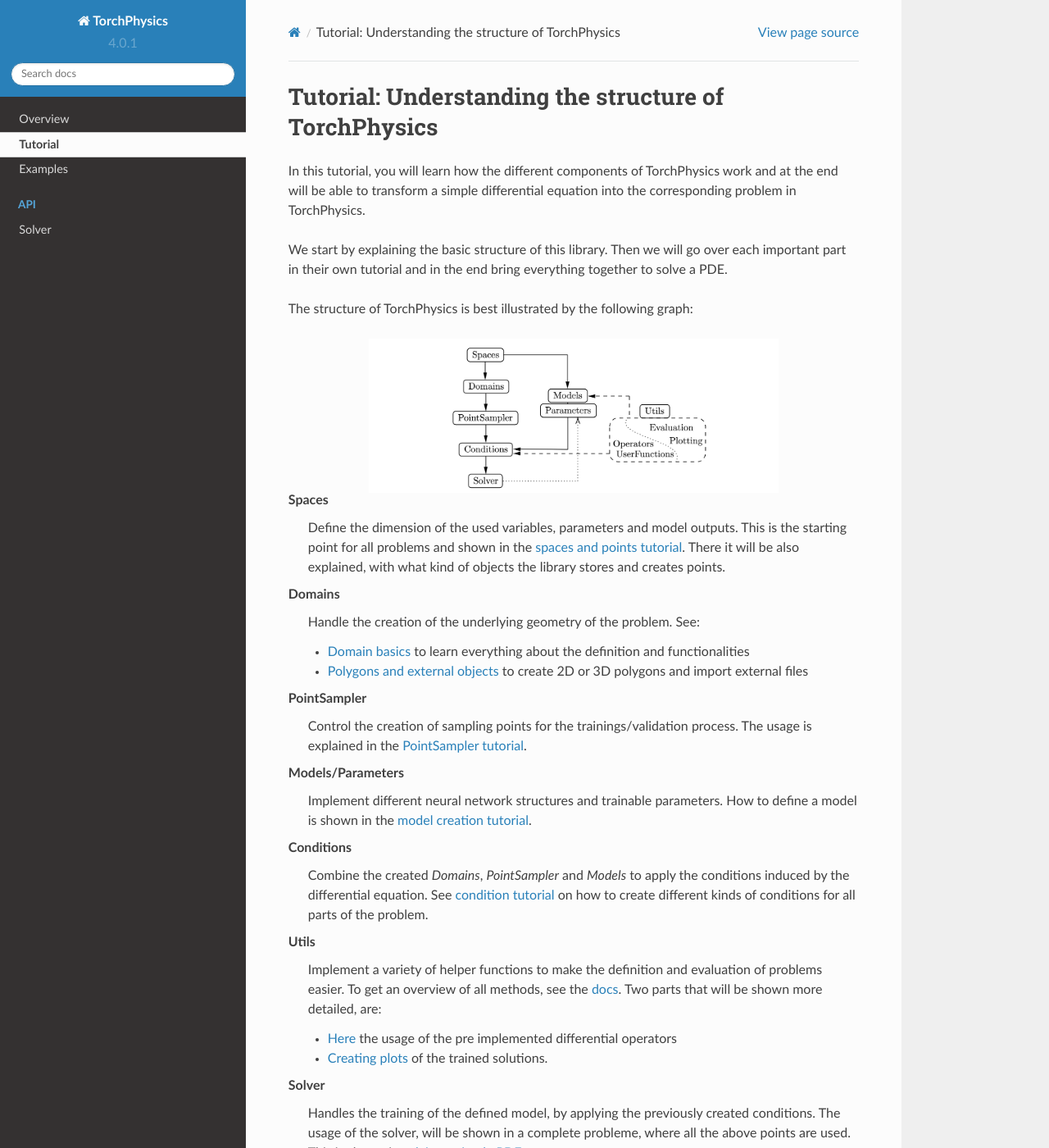
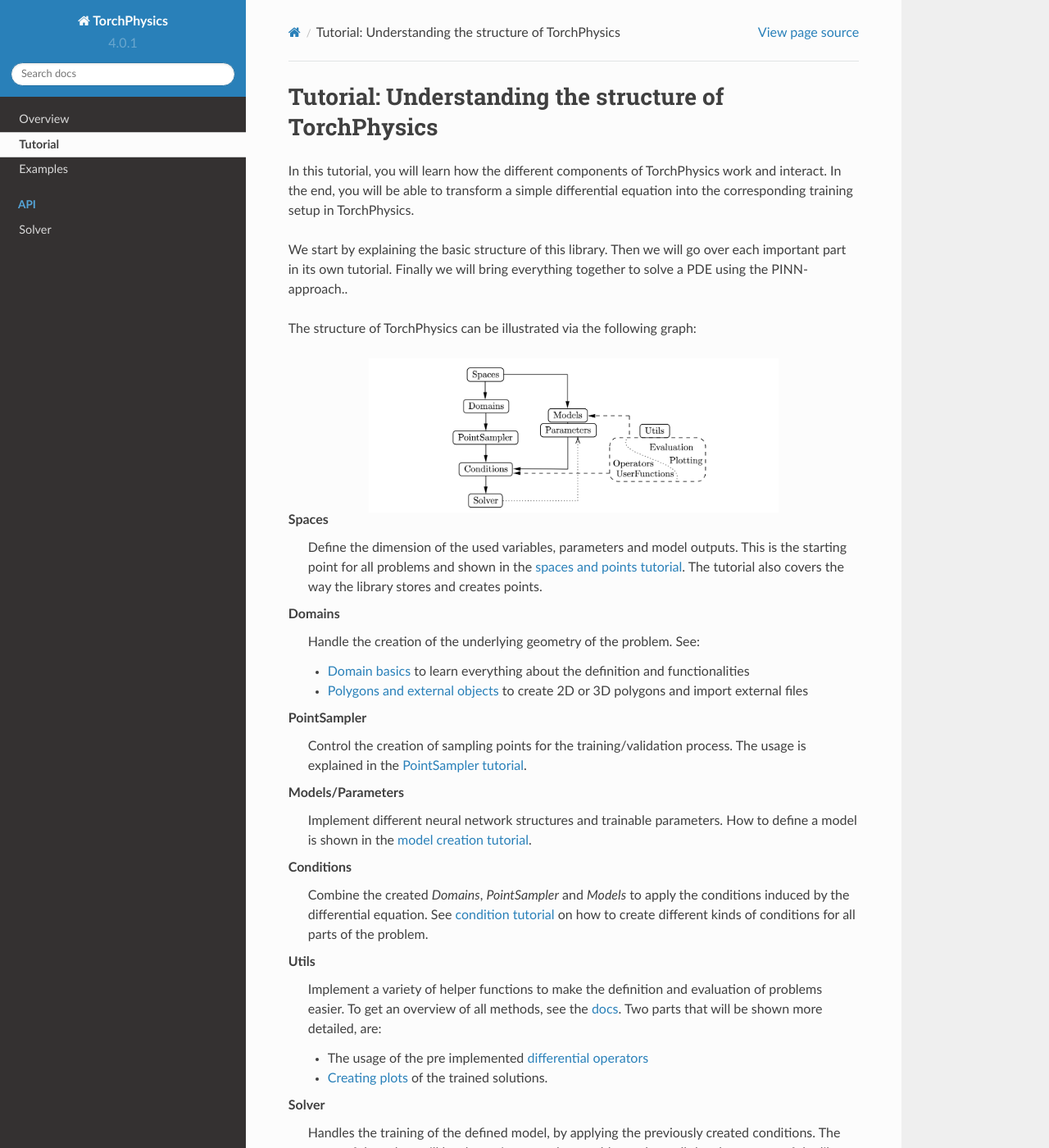
Before and after one commit to boschresearch/torchphysics, a Sphinx documentation site: the page built from docs/tutorial/tutorial_start.rst, in a window 1280 px wide and 1400 px high. Shown: the whole window at 82% size. Built offline with Sphinx 7.4.7 and the Read the Docs theme 2.0.0, drawn with Linux system fonts in a browser that asks for light colours; pages that are not in the unit, such as notebooks, are missing from menus; some of the changed text lies outside the part shown.

Commit message:
tiny additions in docs
Signed-off-by: nick7 <nick7@uni-bremen.de>

```diff
--- a/docs/tutorial/tutorial_start.rst
+++ b/docs/tutorial/tutorial_start.rst
@@ -2,14 +2,14 @@
 Tutorial: Understanding the structure of TorchPhysics
 =====================================================
 In this tutorial, you will learn how the different components of TorchPhysics
-work and at the end will be able to transform a simple differential equation into the
-corresponding problem in TorchPhysics.
+work and interact. In the end, you will be able to transform a simple differential equation
+into the corresponding training setup in TorchPhysics.
 
 We start by explaining the basic structure of this library. Then we will go over each
-important part in their own tutorial and in the end bring everything together to
-solve a PDE.
+important part in its own tutorial. Finally we will bring everything together to
+solve a PDE using the PINN-approach..
 
-The structure of TorchPhysics is best illustrated by the following graph:
+The structure of TorchPhysics can be illustrated via the following graph:
 
 .. image:: pictures/torchphysics_structure.png
   :width: 500
@@ -20,8 +20,7 @@
 Spaces
   Define the dimension of the used variables, parameters and model outputs. This is the
   starting point for all problems and shown in the `spaces and points tutorial`_.
-  There it will be also explained, with what kind of objects the library stores and creates
-  points.
+  The tutorial also covers the way the library stores and creates points.
 
 Domains
   Handle the creation of the underlying geometry of the problem. See:
@@ -30,7 +29,7 @@
   - `Polygons and external objects`_ to create 2D or 3D polygons and import external files
 
 PointSampler
-  Control the creation of sampling points for the trainings/validation process. The usage
+  Control the creation of sampling points for the training/validation process. The usage
   is explained in the `PointSampler tutorial`_.
 
 Models/Parameters
@@ -47,12 +46,12 @@
   problems easier. To get an overview of all methods, see the docs_. Two parts that will
   be shown more detailed, are:
 
-  - Here_ the usage of the pre implemented differential operators
+  - The usage of the pre implemented `differential operators`_
   - `Creating plots`_ of the trained solutions.
 
 Solver
   Handles the training of the defined model, by applying the previously created conditions.
-  The usage of the solver, will be shown in a complete probleme, where all the above points
+  The usage of the solver will be shown in a complete problem, where all the above parts of the library
   are used. This is shown in `solving a simple PDE`_.
 
 These are all the basics of TorchPhysics. You should now have a rough understanding of the
@@ -66,7 +65,7 @@
 .. _`model creation tutorial`: model_creation.html
 .. _`condition tutorial`: condition_tutorial.html
 .. _docs: https://torchphysics.readthedocs.io/en/latest/api/torchphysics.utils.html
-.. _Here: differentialoperators.html
+.. _`differential operators`: differentialoperators.html
 .. _`Creating plots`: plotting.html
 .. _`solving a simple PDE`: solve_pde.html
 .. _`example-folder`: https://github.com/boschresearch/torchphysics/tree/main/examples
```
Also changed, not shown: 1 other file.
